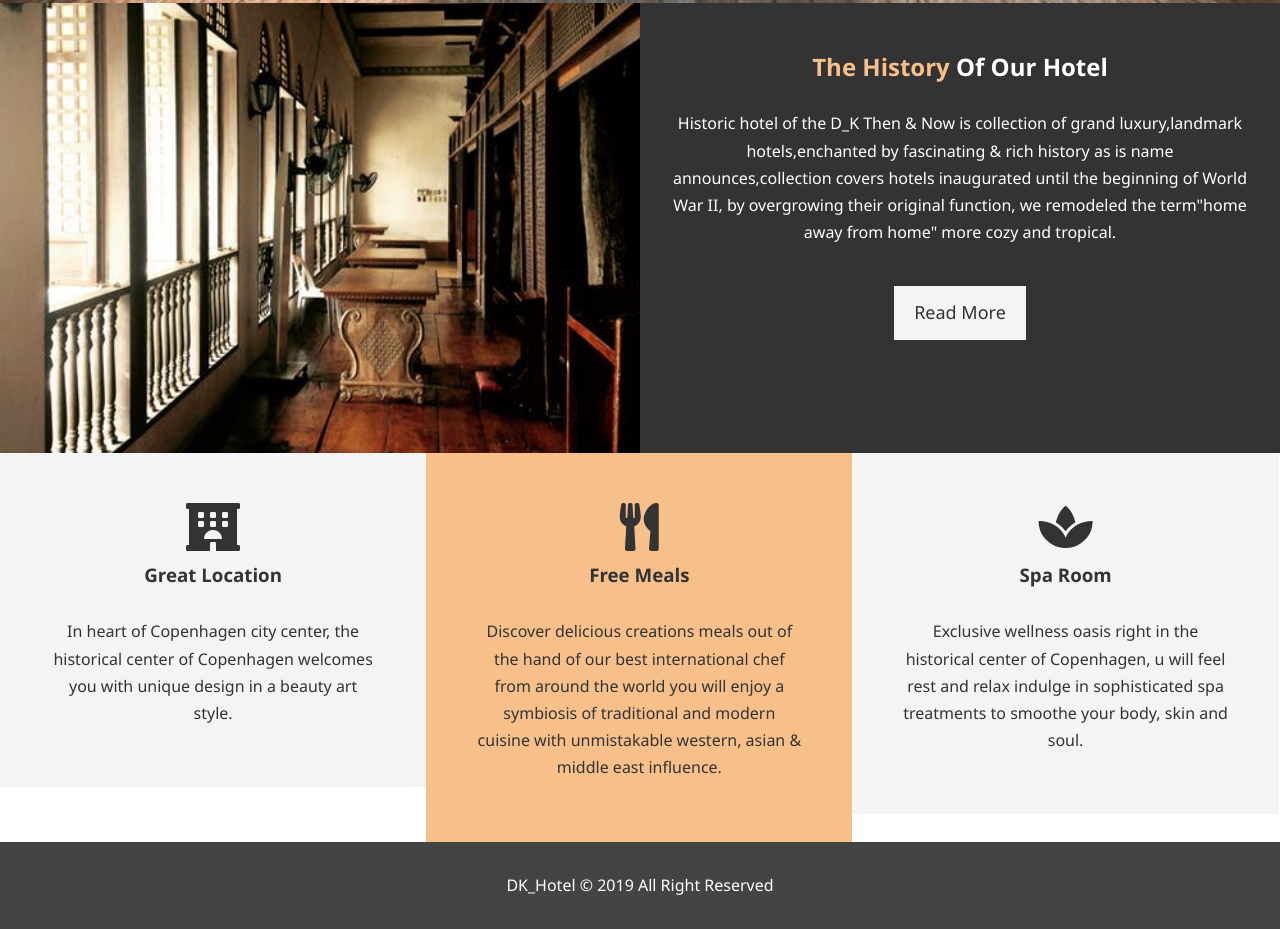
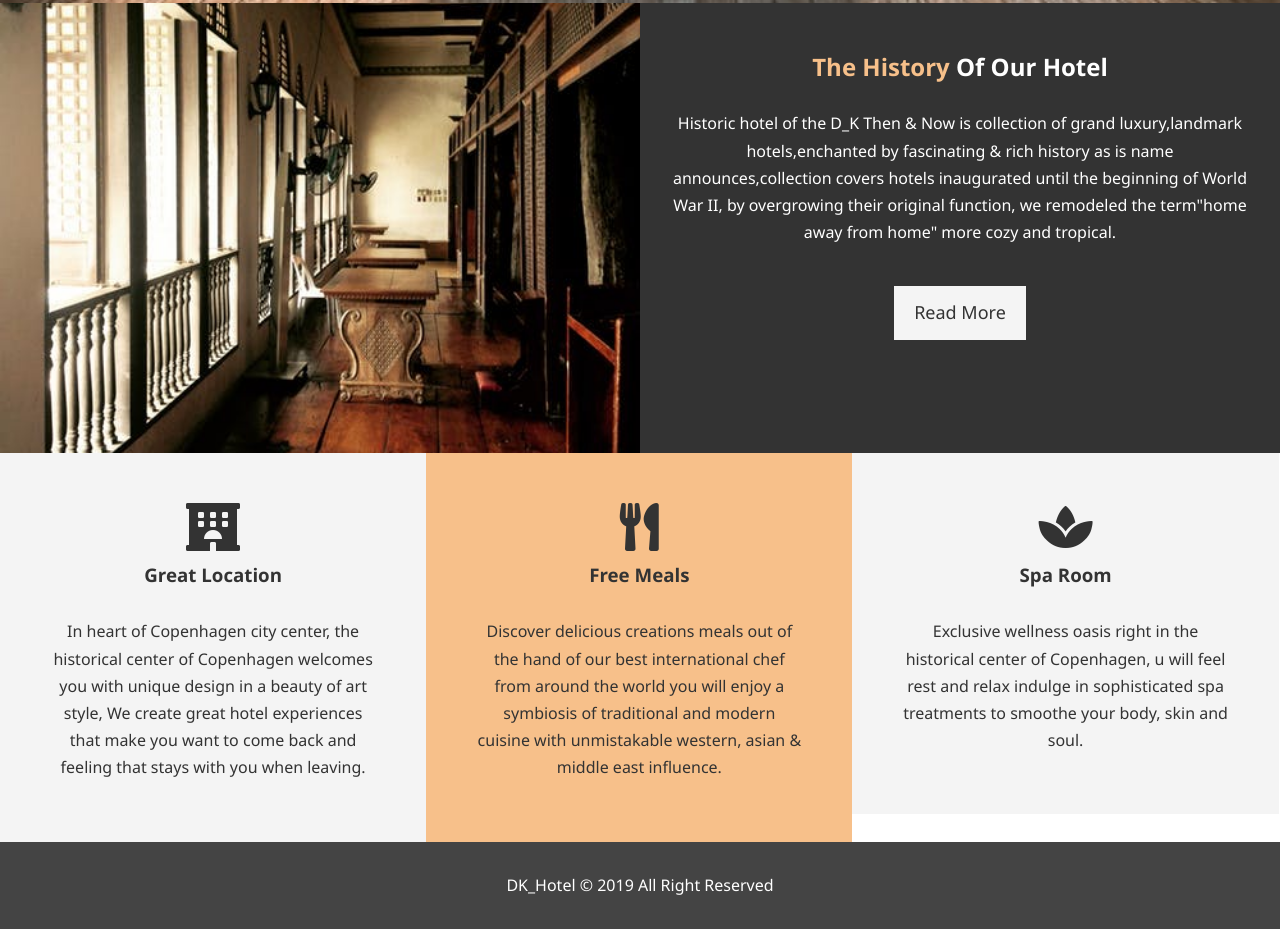
Before and after one commit to Deniastawanti/deniastawanti.github.io, a plain HTML site: page index.html in a window 1280 px wide. Shown: the part 664-1593 px from the top of the page. Drawn offline with Linux system fonts and the light colour scheme.

Commit message:
added text

```diff
--- a/index.html
+++ b/index.html
@@ -68,7 +68,9 @@
         <h3>Great Location</h3>
         <p>
           In heart of Copenhagen city center, the historical center of
-          Copenhagen welcomes you with unique design in a beauty art style.
+          Copenhagen welcomes you with unique design in a beauty of art style,
+          We create great hotel experiences that make you want to come back and
+          feeling that stays with you when leaving.
         </p>
       </div>
       <div class="box bg-primary">
```
